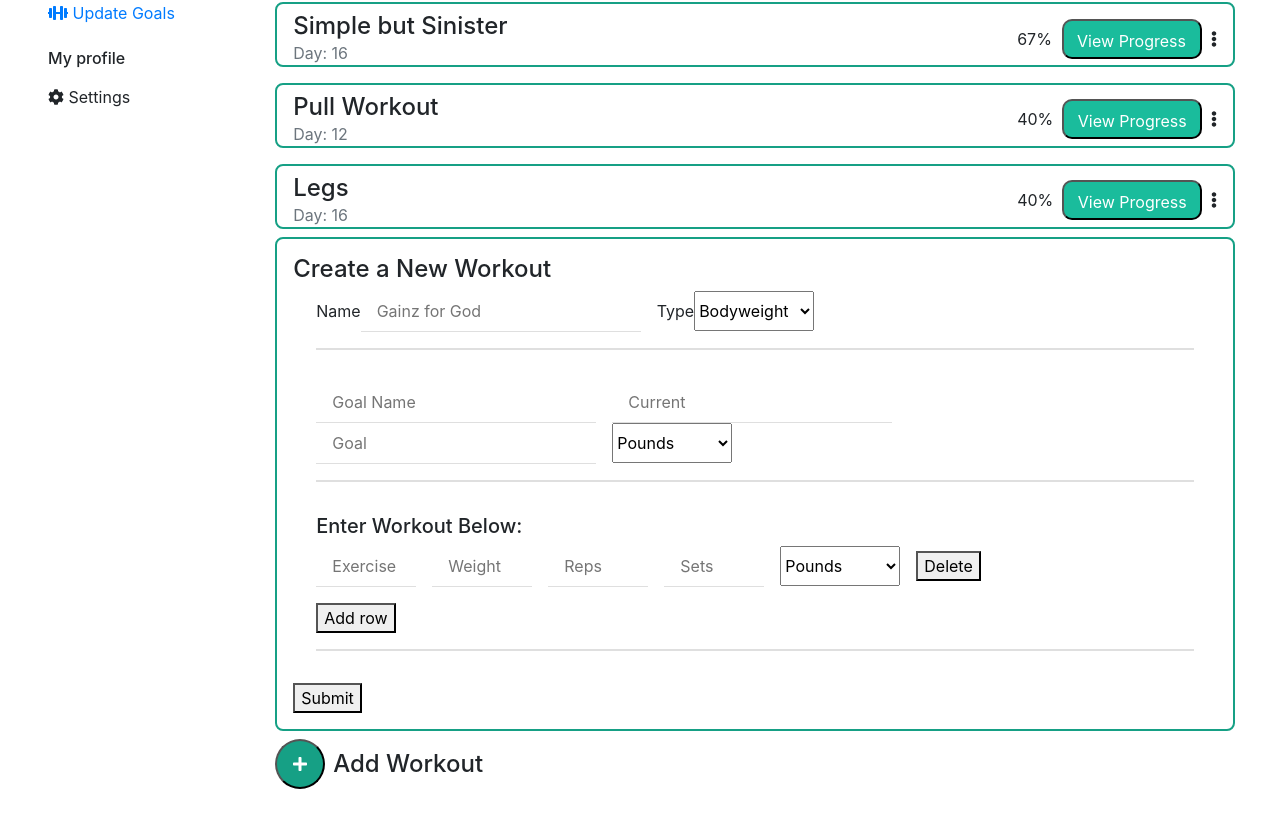
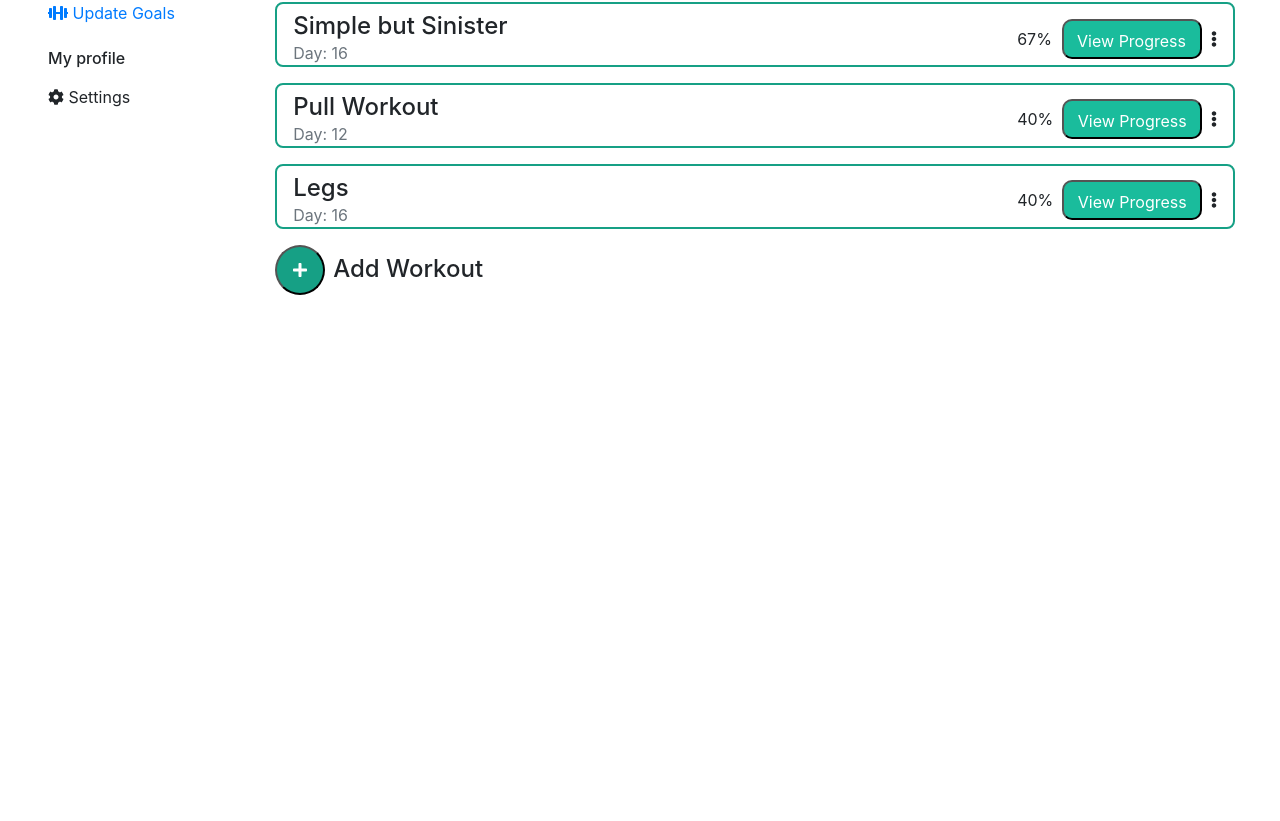
Before and after one commit to grantfogle/liftr-front-end, a React (Create React App) app: page / in a window 1280 px wide. Shown: the part 215-1036 px from the top of the page. After the commit the page ends 800 px from the top, so only its background shows below. Built offline with nearby package versions, Linux system fonts and the light colour scheme.

Commit message:
added show add workout form

```diff
--- a/src/components/Goals/AddWorkout/AddWorkout.js
+++ b/src/components/Goals/AddWorkout/AddWorkout.js
@@ -63,7 +63,7 @@ class AddWorkout extends Component {
                         </div>
                         <button>Add row</button>
                     </div>
-                    <button>Submit</button>
+                    <button >Submit</button>
                 </form>
             </div>
         );
--- a/src/components/Goals/Goals.js
+++ b/src/components/Goals/Goals.js
@@ -1,9 +1,18 @@
-import React from 'react';
+import React, { Component } from 'react';
 import Workout from './Goal/Goal';
 import AddWorkout from './AddWorkout/AddWorkout';
 import { FontAwesomeIcon } from '@fortawesome/react-fontawesome';
 import './Goals.scss';
 
+class Goals extends Component {
+    constructor(props) {
+        super(props);
+        this.state = {
+            showWorkoutForm: false
+        }
+    }
+
+    displayGoals() {
         let program = [
             {
                 name: 'Push Workout',
@@ -87,20 +96,31 @@ let program = [
                     { name: 'facepulls rubberband', reps: 10, sets: 5 },
                 ],
                 day: 16
-    },
-];
+            }
+        ]
+        return program.map((workout) => <Workout workout={workout} />);
+    }
 
-let displayGoals = (goals) => goals.map((goal) => <Workout workout={goal} />);
+    toggleWorkoutForm = () =>  {
+        console.log('cats');
+        this.setState({showWorkoutForm: true});
+    }
 
+    showAddWorkoutForm() {
+        if(this.state.showWorkoutForm) {
+            return <AddWorkout />
+        }
+    }
 
-
-const Goals = () => {
+    render() {
         return (
             <div className='goals'>
                 <h2>Workouts for Week of March 20, 2020</h2>
-            {displayGoals(program)}
+                {this.displayGoals()}
+                <div className={this.state.showWorkoutForm ? '' : 'goals__hideWorkoutForm'}>
                     <AddWorkout />
-            <div className="goals__add-goal d-flex align-content-center mt-2">
+                </div>
+                <div className="goals__add-goal d-flex align-content-center mt-2" onClick={this.toggleWorkoutForm}>
                     <button className="goals__add-goal__button mr-2">
                         <FontAwesomeIcon icon='plus' />
                     </button>
@@ -109,5 +129,6 @@ const Goals = () => {
             </div>
             );
         }
+}
 
 export default Goals;
--- a/src/components/Goals/Goals.scss
+++ b/src/components/Goals/Goals.scss
@@ -12,4 +12,7 @@
             color: #fff;
         }
     }
+    &__hideWorkoutForm {
+        display: none;
+    }
 }
```
Lines whose indentation alone changed are shown as unchanged.
